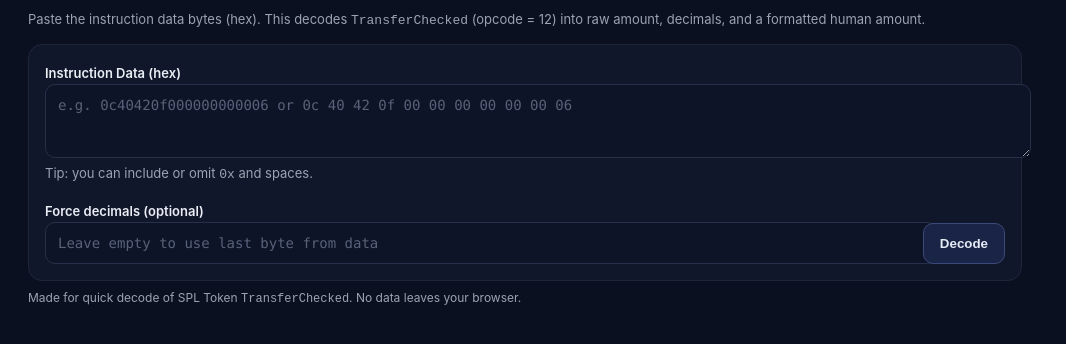
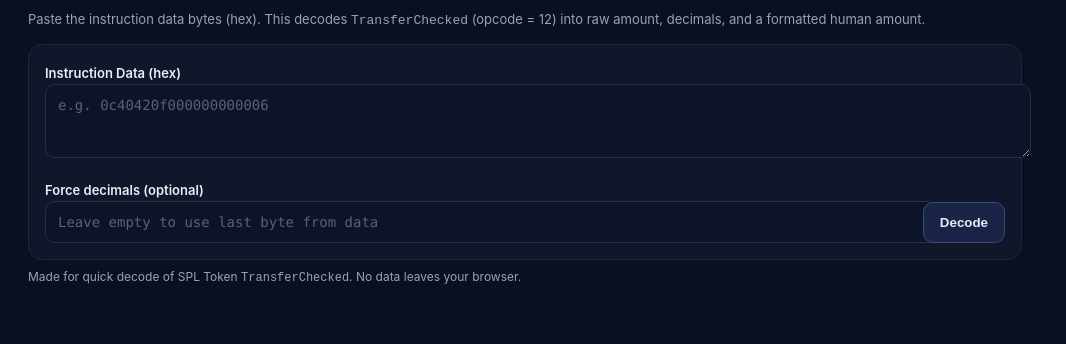
Before and after one commit to 0x-Ketcher/spl_transferchecked_decoder, a plain HTML site: page index.html in a window 1280 px wide. Shown: the part 68-412 px from the top of the page, without its empty margins (0-1066 px from the left). Drawn offline with Linux system fonts and the light colour scheme.

Commit message:
Add files via upload

```diff
--- a/index.html
+++ b/index.html
@@ -45,8 +45,7 @@
   <div class="card grid">
     <div>
       <label for="hex">Instruction Data (hex)</label>
-      <textarea id="hex" rows="3" placeholder="e.g. 0c40420f000000000006 or 0c 40 42 0f 00 00 00 00 00 00 06"></textarea>
-      <div class="muted">Tip: you can include or omit <code>0x</code> and spaces.</div>
+      <textarea id="hex" rows="3" placeholder="e.g. 0c40420f000000000006"></textarea>
     </div>
     <div class="row">
       <div>
@@ -94,7 +93,6 @@ function readU64LE(bytes, offset){
 }
 function pow10(n){ let r=1n; for(let i=0;i<n;i++) r*=10n; return r; }
 function humanAsStrings(n, decimals){
-  // returns [trimmed, fixed] strings
   const scale = pow10(decimals);
   const whole = n / scale;
   const frac = n % scale;
@@ -102,7 +100,6 @@ function humanAsStrings(n, decimals){
   if (decimals > 0){
     fixed += "." + frac.toString().padStart(decimals, '0');
   }
-  // trimmed version removes trailing zeros in fractional part
   let trimmed = fixed;
   if (decimals > 0) {
     trimmed = fixed.replace(/\.0+$/, '').replace(/(\.\d*?)0+$/, '$1');
@@ -136,12 +133,10 @@ document.getElementById('decode').addEventListener('click', () => {
     const amountLE = readU64LE(bytes, 1);
     const [humanTrim, humanFixed] = humanAsStrings(amountLE, decimals);
 
-    // Human standout
     humanBig.textContent = addCommasNumericString(humanTrim);
     humanSub.textContent = "Fixed ("+decimals+" dp): " + addCommasNumericString(humanFixed);
     humanBox.style.display = 'block';
 
-    // Key values
     const lines = [];
     lines.push("Bytes ("+bytes.length+"): " + Array.from(bytes).map(b=>b.toString(16).padStart(2,'0')).join(' '));
     lines.push("Opcode (byte 0): " + opcode + (opcode===12 ? " ✅ (TransferChecked)" : " ⚠️ not 12; ensure this is TransferChecked data"));
```
